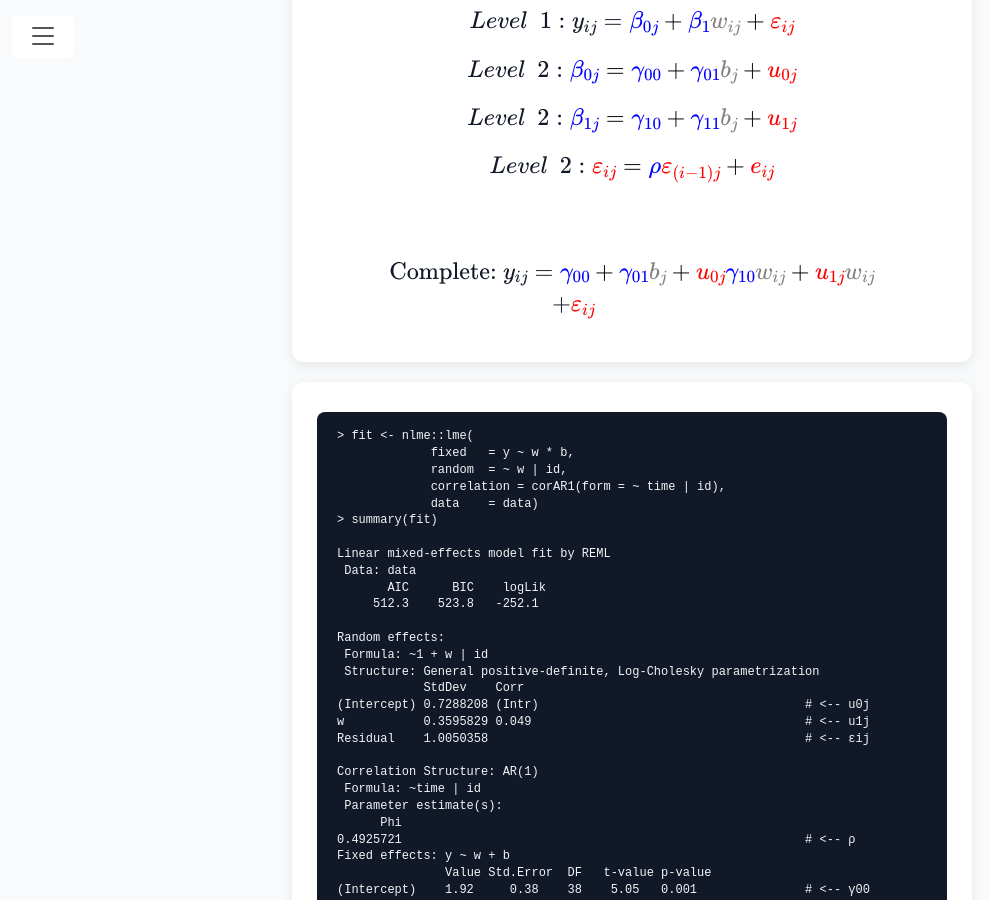
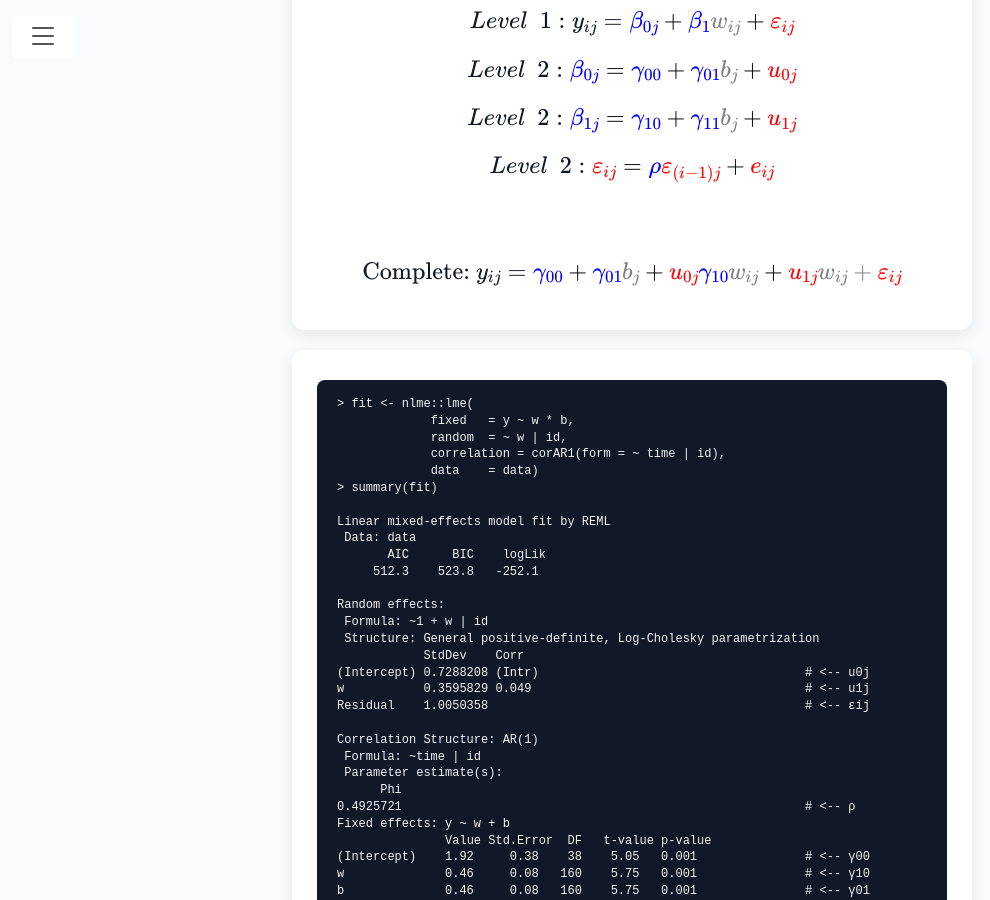
Before and after one commit to lennartseizer/ild, a Jekyll site: the page built from 3.html, in a window 1280 px wide and 900 px high, scrolled down 5550 px. Shown: the whole window, without its empty margins (8-998 px from the left). Built offline with Jekyll 4.4.1, drawn with Linux system fonts in a browser that asks for light colours.

Commit message:
Update 3.html

```diff
--- a/3.html
+++ b/3.html
@@ -427,8 +427,7 @@
 &= \color{blue}\gamma_{00} \color{black}
   + \color{blue}\gamma_{01}\color{gray}b_{j} \color{black}
   + \color{red}u_{0j} \color{blue}\gamma_{10}\color{gray}w_{ij} \color{black}
-  + \color{red}u_{1j}\color{gray}w_{ij} \\
-&\quad + \color{red}\varepsilon_{ij}
+  + \color{red}u_{1j}\color{gray}w_{ij} + \color{red}\varepsilon_{ij}
 \end{align*}
       $$
       </div>
```
